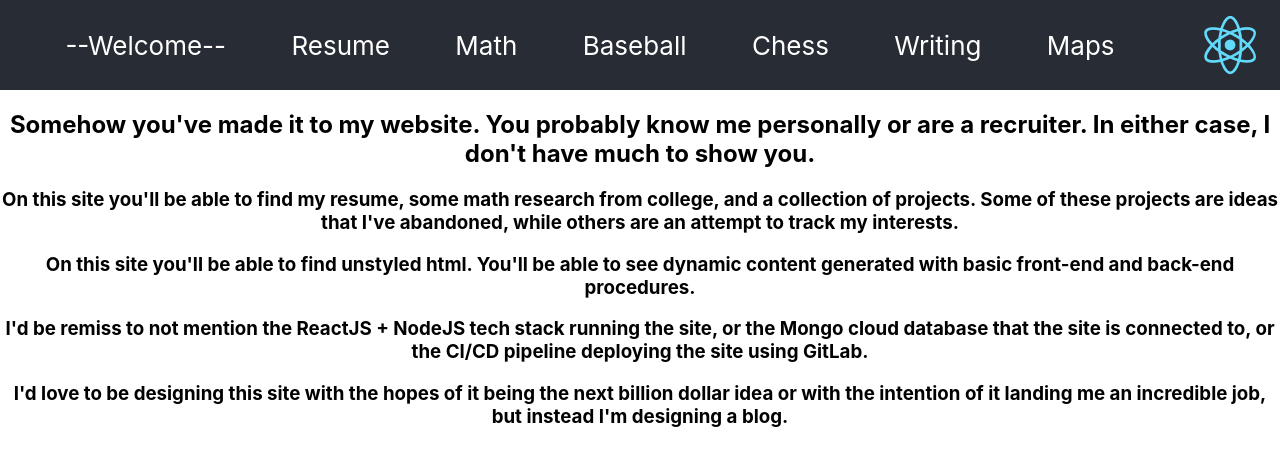
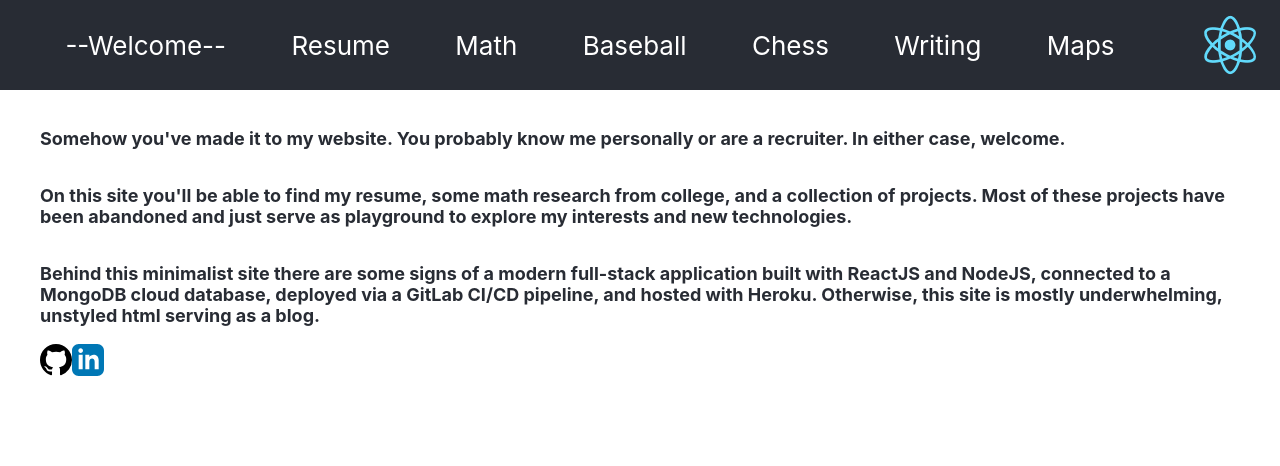
Before and after one commit to colinharfst/example-site, a React (Create React App) app in the folder client/: page / in a window 1280 px wide. Shown: the top 466 px of the page. Built offline with nearby package versions, Linux system fonts and the light colour scheme.

Commit message:
added github and linkedin icon links

```diff
--- a/client/src/app.scss
+++ b/client/src/app.scss
@@ -1,5 +1,18 @@
 .app {
   text-align: center;
+
+  h1 {
+    color: #282c34;
+    font-size: calc(14px + 2vmin); // 32px default
+  }
+  h2 {
+    color: #282c34;
+    font-size: calc(10px + 2vmin); // 24px default
+  }
+  h3 {
+    color: #282c34;
+    font-size: calc(10px + 1vmin); // 18px default
+  }
 
   .app-header {
     background-color: #282c34;
@@ -19,6 +32,7 @@
       padding: 0;
       li {
         list-style-type: none;
+        white-space: nowrap;
       }
       .link {
         text-decoration: none;
@@ -35,7 +49,7 @@
     }
   }
 
-  @media only screen and (max-width: 500px) {
+  @media only screen and (max-width: 675px) {
     .app-header {
       max-height: unset;
       nav {
--- a/client/src/components/home/home.jsx
+++ b/client/src/components/home/home.jsx
@@ -4,17 +4,28 @@ export function Home() {
   document.title = "Colin Harfst - Home";
 
   return (
-    <div>
-      <h2>Somehow you've made it to my website. You probably know me personally or are a recruiter. In either case, I don't have much to show you.</h2>
+    <div style={{ display: "flex", flexDirection: "column", textAlign: "start", margin: "20px 40px" }}>
+      <h3>Somehow you've made it to my website. You probably know me personally or are a recruiter. In either case, welcome.</h3>
       <h3>
-        On this site you'll be able to find my resume, some math research from college, and a collection of projects. Some of these projects are ideas that I've abandoned, while others are an attempt
-        to track my interests.
+        On this site you'll be able to find my resume, some math research from college, and a collection of projects. Most of these projects have been abandoned and just serve as playground to explore
+        my interests and new technologies.
       </h3>
-      <h3>On this site you'll be able to find unstyled html. You'll be able to see dynamic content generated with basic front-end and back-end procedures.</h3>
       <h3>
-        I'd be remiss to not mention the ReactJS + NodeJS tech stack running the site, or the Mongo cloud database that the site is connected to, or the CI/CD pipeline deploying the site using GitLab.
+        Behind this minimalist site there are some signs of a modern full-stack application built with ReactJS and NodeJS, connected to a MongoDB cloud database, deployed via a GitLab CI/CD pipeline,
+        and hosted with Heroku. Otherwise, this site is mostly underwhelming, unstyled html serving as a blog.
       </h3>
-      <h3>I'd love to be designing this site with the hopes of it being the next billion dollar idea or with the intention of it landing me an incredible job, but instead I'm designing a blog.</h3>
+      <div style={{ display: "flex", flexDirection: "row" }}>
+        <a href={"https://github.com/colinharfst"} target="_blank" rel="noopener noreferrer">
+          <svg height="32" width="32" viewBox="0 0 16 16">
+            <path d="M8 0C3.58 0 0 3.58 0 8c0 3.54 2.29 6.53 5.47 7.59.4.07.55-.17.55-.38 0-.19-.01-.82-.01-1.49-2.01.37-2.53-.49-2.69-.94-.09-.23-.48-.94-.82-1.13-.28-.15-.68-.52-.01-.53.63-.01 1.08.58 1.23.82.72 1.21 1.87.87 2.33.66.07-.52.28-.87.51-1.07-1.78-.2-3.64-.89-3.64-3.95 0-.87.31-1.59.82-2.15-.08-.2-.36-1.02.08-2.12 0 0 .67-.21 2.2.82.64-.18 1.32-.27 2-.27.68 0 1.36.09 2 .27 1.53-1.04 2.2-.82 2.2-.82.44 1.1.16 1.92.08 2.12.51.56.82 1.27.82 2.15 0 3.07-1.87 3.75-3.65 3.95.29.25.54.73.54 1.48 0 1.07-.01 1.93-.01 2.2 0 .21.15.46.55.38A8.013 8.013 0 0016 8c0-4.42-3.58-8-8-8z" />
+          </svg>
+        </a>
+        <a href={"https://www.linkedin.com/in/colin-harfst-3654ab132/"} target="_blank" rel="noopener noreferrer">
+          <svg height="32" width="32" viewBox="0 0 24 24" fill="#0077b5">
+            <path d="M19 0h-14c-2.761 0-5 2.239-5 5v14c0 2.761 2.239 5 5 5h14c2.762 0 5-2.239 5-5v-14c0-2.761-2.238-5-5-5zm-11 19h-3v-11h3v11zm-1.5-12.268c-.966 0-1.75-.79-1.75-1.764s.784-1.764 1.75-1.764 1.75.79 1.75 1.764-.783 1.764-1.75 1.764zm13.5 12.268h-3v-5.604c0-3.368-4-3.113-4 0v5.604h-3v-11h3v1.765c1.396-2.586 7-2.777 7 2.476v6.759z" />
+          </svg>
+        </a>
+      </div>
     </div>
   );
 }
--- a/client/src/components/math/math.jsx
+++ b/client/src/components/math/math.jsx
@@ -14,11 +14,7 @@ export function Math() {
     <div className="pdf-wrapper">
       <object className="research" data={research} type="application/pdf" width="100%">
         <h2>
-          Look{" "}
-          <a href={research} target="_blank" rel="noopener noreferrer">
-            here
-          </a>{" "}
-          if the PDF isn't loading on your device
+          Look <a href={research}>here</a> if my research isn't showing on your device
         </h2>
       </object>
     </div>
--- a/client/src/components/resume/resume.jsx
+++ b/client/src/components/resume/resume.jsx
@@ -9,11 +9,7 @@ export function Resume() {
     <div className="pdf-wrapper">
       <object className="resume" data={resume} type="application/pdf" width="100%">
         <h2>
-          Look{" "}
-          <a href={resume} target="_blank" rel="noopener noreferrer">
-            here
-          </a>{" "}
-          if the PDF isn't loading on your device
+          Look <a href={resume}>here</a> if my resume isn't showing on your device
         </h2>
       </object>
     </div>
```
